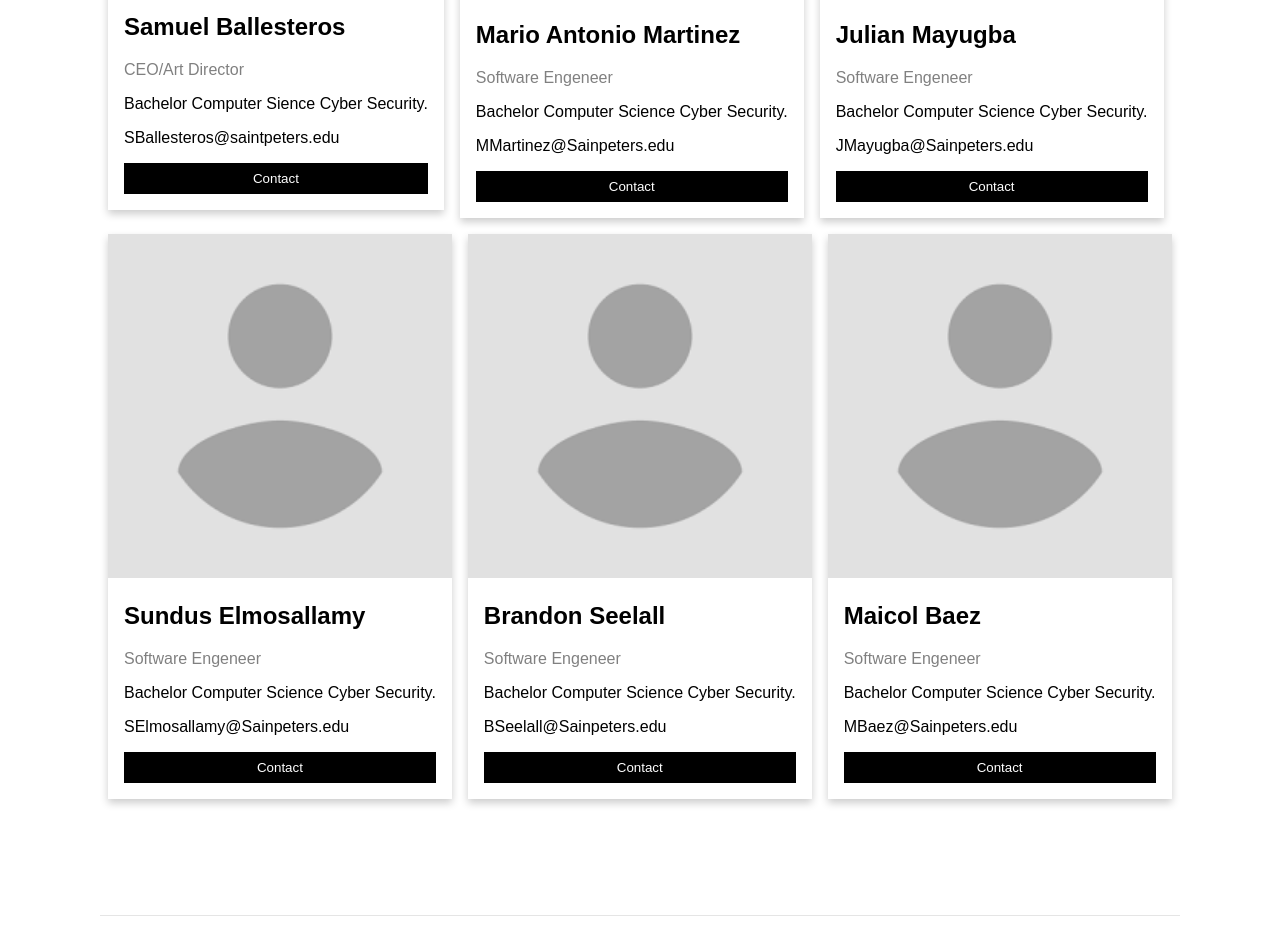
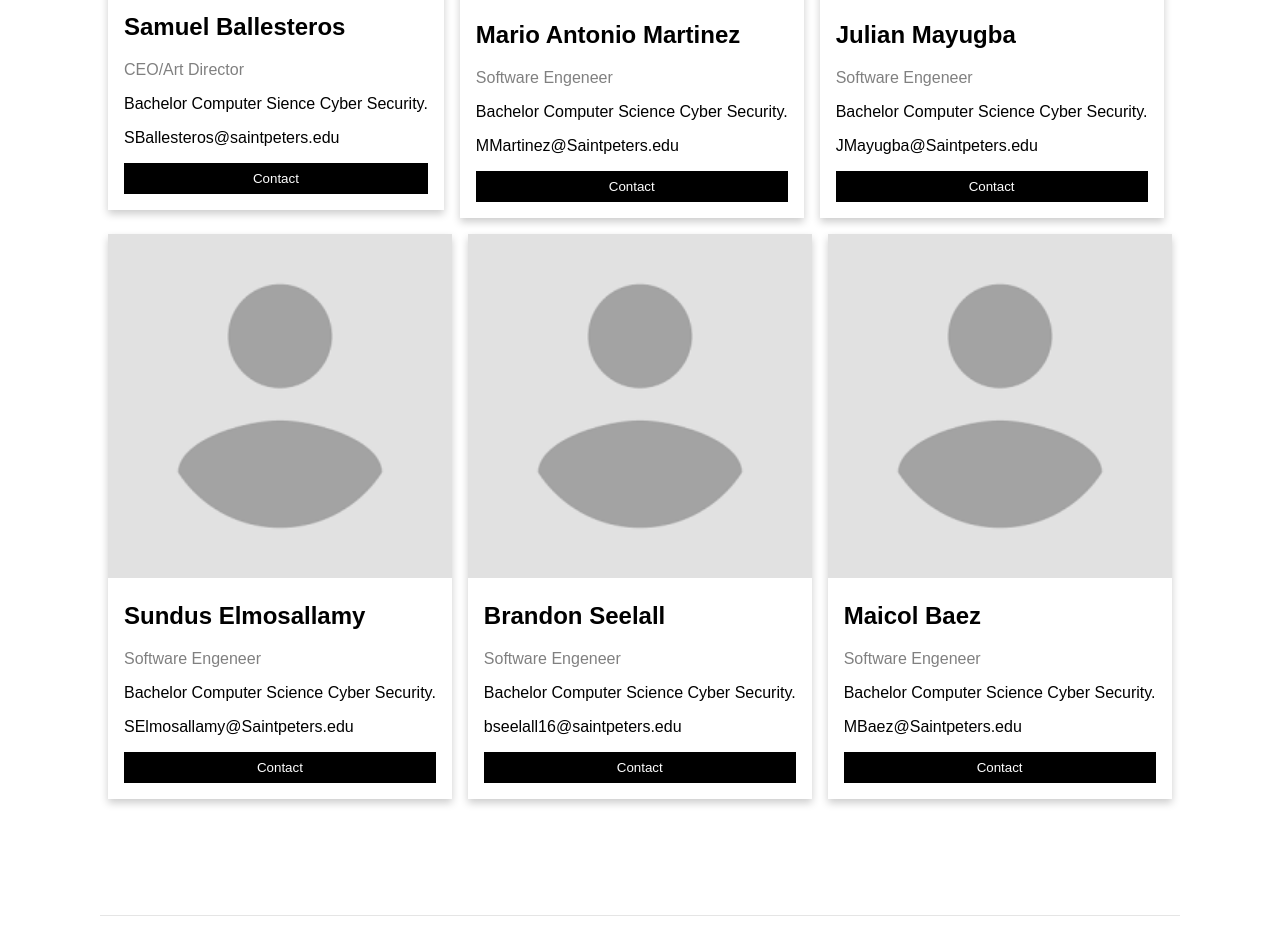
Before and after one commit to mmartinez18/ScholAR2, a website: page index.html in a window 1280 px wide. Shown: the part 1820-2754 px from the top of the page. Drawn offline with Linux system fonts and the light colour scheme; files whose address does not match are found by name.

Commit message:
Update index.html

```diff
--- a/index.html
+++ b/index.html
@@ -73,7 +73,7 @@
                                 <h2>Mario Antonio Martinez</h2>
                                 <p class="title">Software Engeneer</p>
                                 <p>Bachelor Computer Science Cyber Security.</p>
-                                <p>MMartinez@Sainpeters.edu</p>
+                                <p>MMartinez@Saintpeters.edu</p>
                                 <p><button class="button">Contact</button></p>
                             </div>
                         </div>
@@ -86,7 +86,7 @@
                                 <h2>Julian Mayugba</h2>
                                 <p class="title">Software Engeneer</p>
                                 <p>Bachelor Computer Science Cyber Security.</p>
-                                <p>JMayugba@Sainpeters.edu</p>
+                                <p>JMayugba@Saintpeters.edu</p>
                                 <p><button class="button">Contact</button></p>
                             </div>
                         </div>
@@ -99,7 +99,7 @@
                                 <h2>Sundus Elmosallamy</h2>
                                 <p class="title">Software Engeneer</p>
                                 <p>Bachelor Computer Science Cyber Security.</p>
-                                <p>SElmosallamy@Sainpeters.edu</p>
+                                <p>SElmosallamy@Saintpeters.edu</p>
                                 <p><button class="button">Contact</button></p>
                             </div>
                         </div>
@@ -112,7 +112,7 @@
                                 <h2>Brandon Seelall</h2>
                                 <p class="title">Software Engeneer</p>
                                 <p>Bachelor Computer Science Cyber Security.</p>
-                                <p>BSeelall@Sainpeters.edu</p>
+                                <p>bseelall16@saintpeters.edu</p>
                                 <p><button class="button">Contact</button></p>
                             </div>
                         </div>
@@ -125,7 +125,7 @@
                                 <h2>Maicol Baez</h2>
                                 <p class="title">Software Engeneer</p>
                                 <p>Bachelor Computer Science Cyber Security.</p>
-                                <p>MBaez@Sainpeters.edu</p>
+                                <p>MBaez@Saintpeters.edu</p>
                                 <p><button class="button">Contact</button></p>
                             </div>
                         </div>
```
